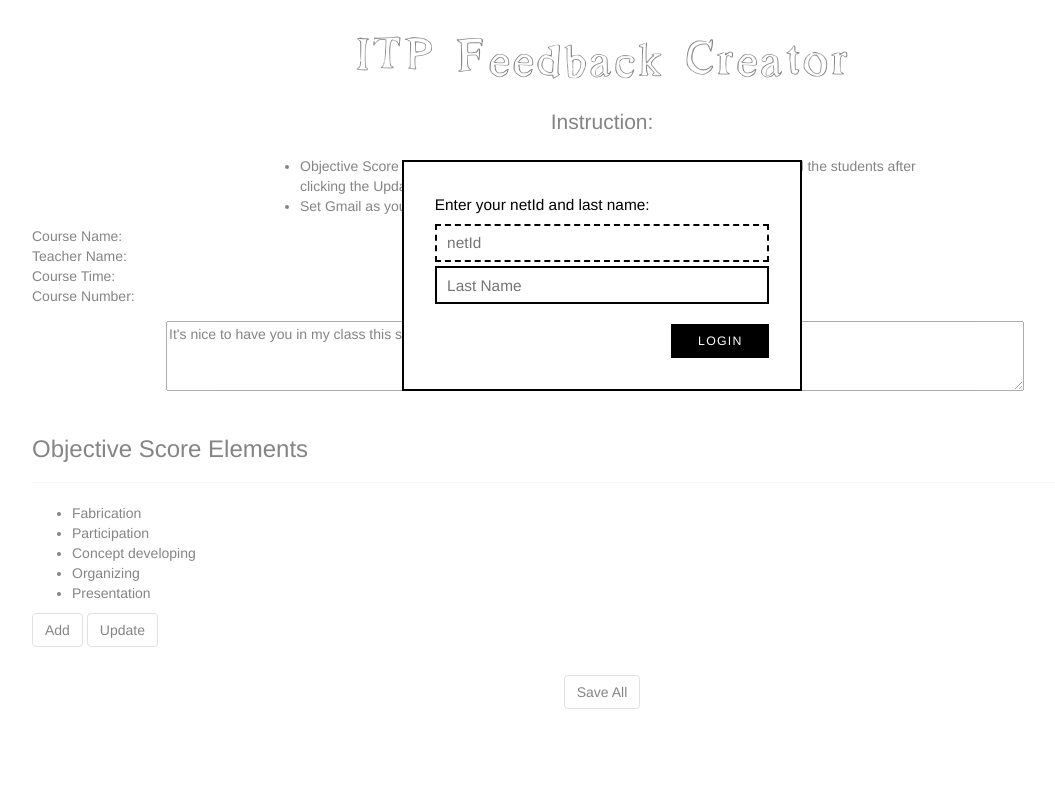
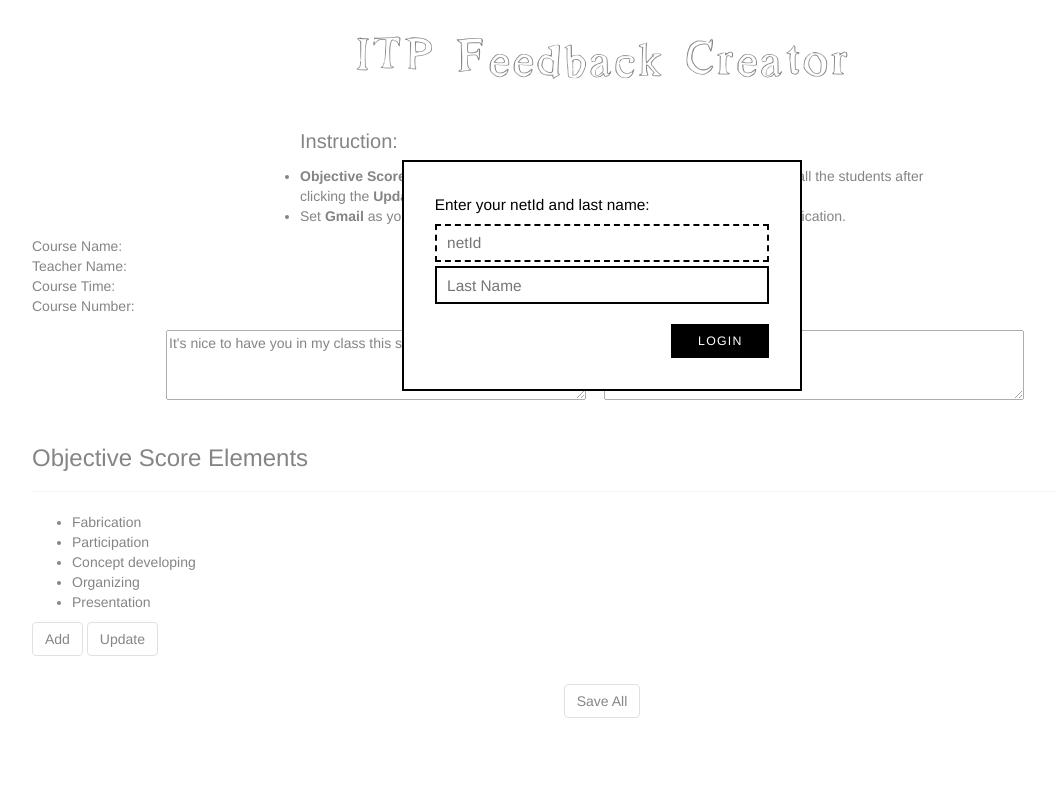
Before and after one commit to jhclaura/ITP_Feedback, a PHP site: page / in a window 1280 px wide. Shown: the whole page, without its empty margins (38-1093 px from the left). Run offline with PHP 8.4, Linux system fonts and the light colour scheme; some libraries are stand-ins or nearby versions.

Commit message:
g. update

```diff
--- a/css/style.css
+++ b/css/style.css
@@ -24,11 +24,6 @@ h1{
 	position:relative;
     left:20%;
     width: 60%;
-	/*text-align: center;*/
-}
-
-.instruction li {
-	/*display: table-cell;*/
 }
 
 .inputHolder{
--- a/index.html
+++ b/index.html
@@ -20,13 +20,13 @@
 		<div class="container">
 
 			<p class="lead">
-				Instruction:
 				<ul class="instruction">
+					<p style="font-size:20px">Instruction:</p>
 					<li>
-						Objective Score Elements can be dragged / added / deleted, and be applied to all the students after clicking the Update button.
+						<b>Objective Score Elements</b> can be edited (drag / add / delet), and be applied to all the students after clicking the <b>Update</b> button.
 					</li>
 					<li>
-						Set Gmail as your default email handler <a href="https://developers.google.com/web/updates/2012/02/Getting-Gmail-to-handle-all-mailto-links-with-registerProtocolHandler?hl=en">tutorial</a>, instead of using Mail Application.
+						Set <b>Gmail</b> as your default email handler <a href="https://developers.google.com/web/updates/2012/02/Getting-Gmail-to-handle-all-mailto-links-with-registerProtocolHandler?hl=en">tutorial</a>, instead of using Mac's <b>Mail</b> Application.
 					</li>
 				</ul>
 			</p>
```
